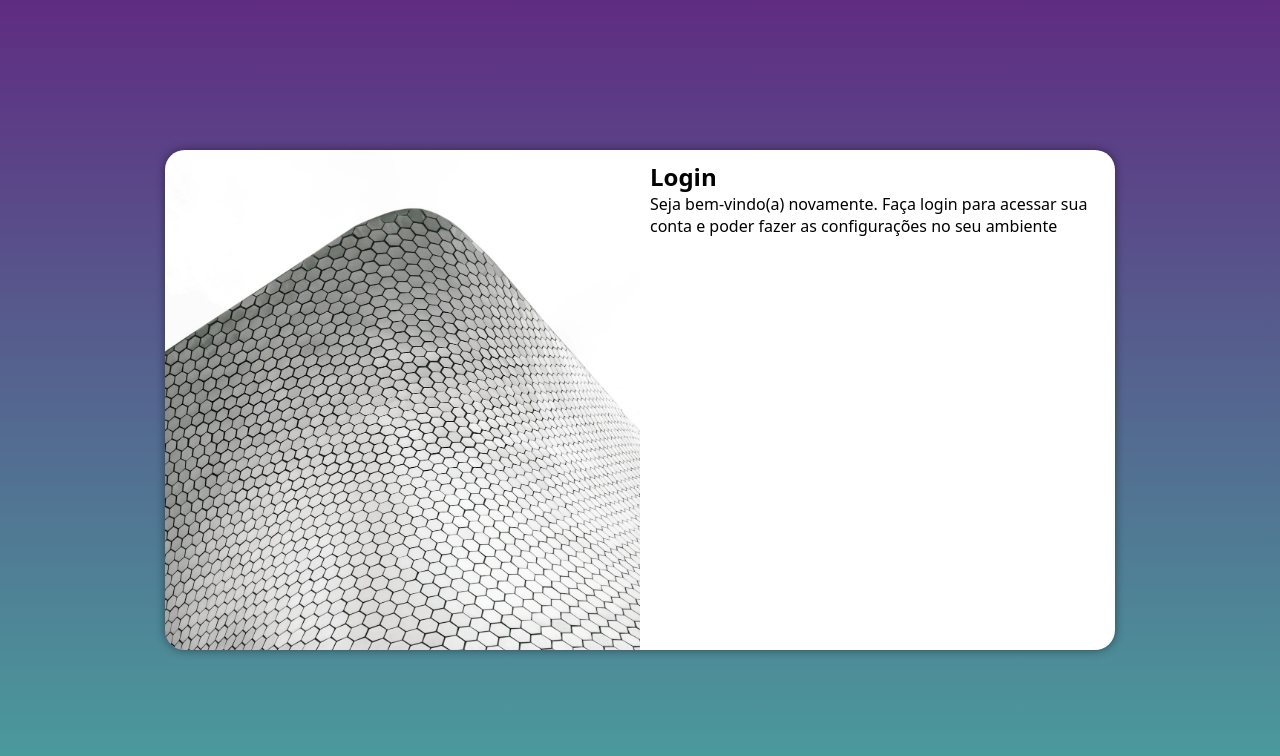
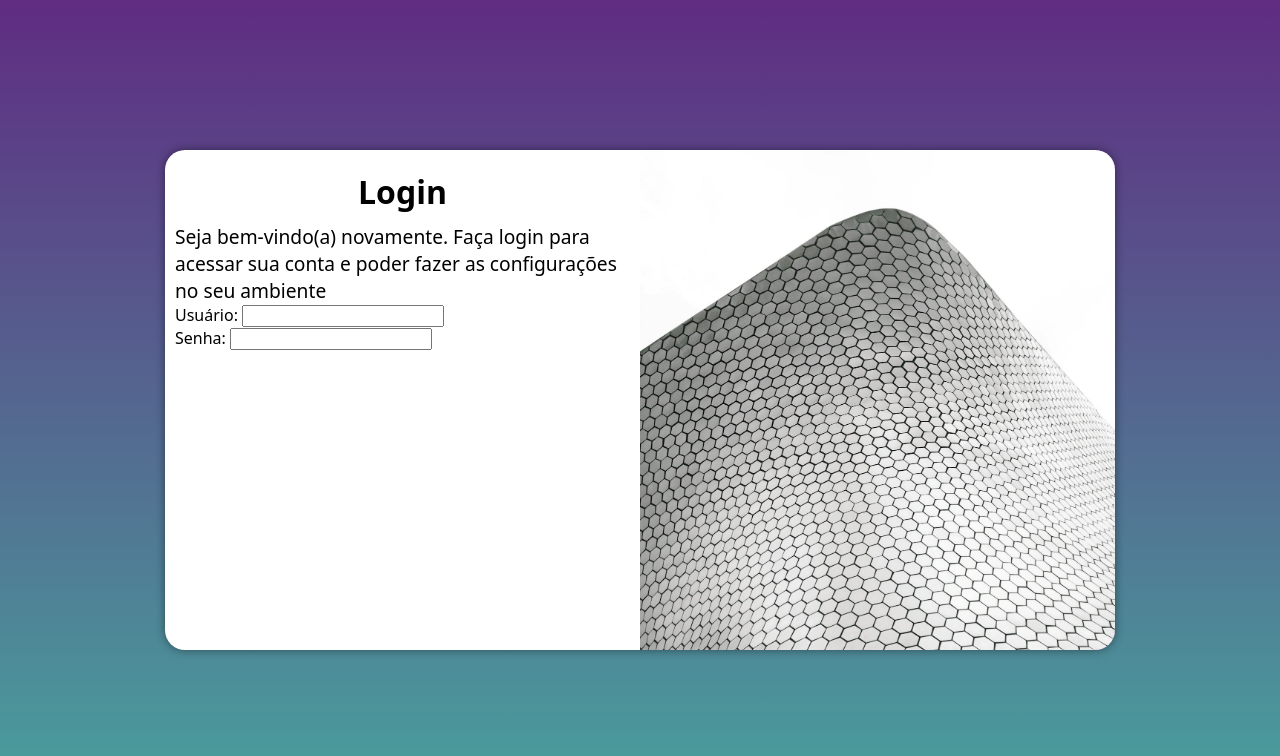
Before and after one commit to PadawanXXVI/projeto-tela-login, a plain HTML site: page index.html in a window 1280 px wide. Drawn offline with Linux system fonts and the light colour scheme.

Commit message:
Atualizando o formulário
Usando algumas formatações para o formulário

```diff
--- a/estilos/media-queries.css
+++ b/estilos/media-queries.css
@@ -36,12 +36,18 @@ Grandes telas: 1200px em diante
         width: 950px;
     }
     section#login > div#imagem {
-       float: left;
+       float: right;
        width: 50%;
        height: 100%;
     }
     section#login > div#formulario {
-       float: right;
+       float: left;
        width: 50%;
     }
+    div#formulario > h1 {
+        font-size: 2em;
+     }
+    div#formulario > p {
+        font-size: 1.2em;
+     }
 }
--- a/estilos/style.css
+++ b/estilos/style.css
@@ -48,3 +48,10 @@ section#login > div#formulario {
     display: block;
     padding: 10px;
 }
+div#formulario > h1 {
+    text-align: center;
+    padding: 10px;
+}
+div#formulario > p {
+   font-size: 0.8em;
+}
--- a/index.html
+++ b/index.html
@@ -17,10 +17,16 @@
                 <h1>Login</h1>
                 <p>Seja bem-vindo(a) novamente. Faça login para acessar sua conta e poder fazer as configurações no seu ambiente</p>
                 <form action="login.php" method="post">
-
+                    <div class="campo">
+                        <label for="ilogin">Usuário: </label>
+                        <input type="email" name="login" id="ilogin" required>
+                    </div>
+                    <div class="campo"></div>
+                       <label for="isenha">Senha: </label>
+                        <input type="password" name="senha" id="isenha">
+                    </div>
                 </form>
             </div>
-
         </section>
     </main>
 </body>
```
